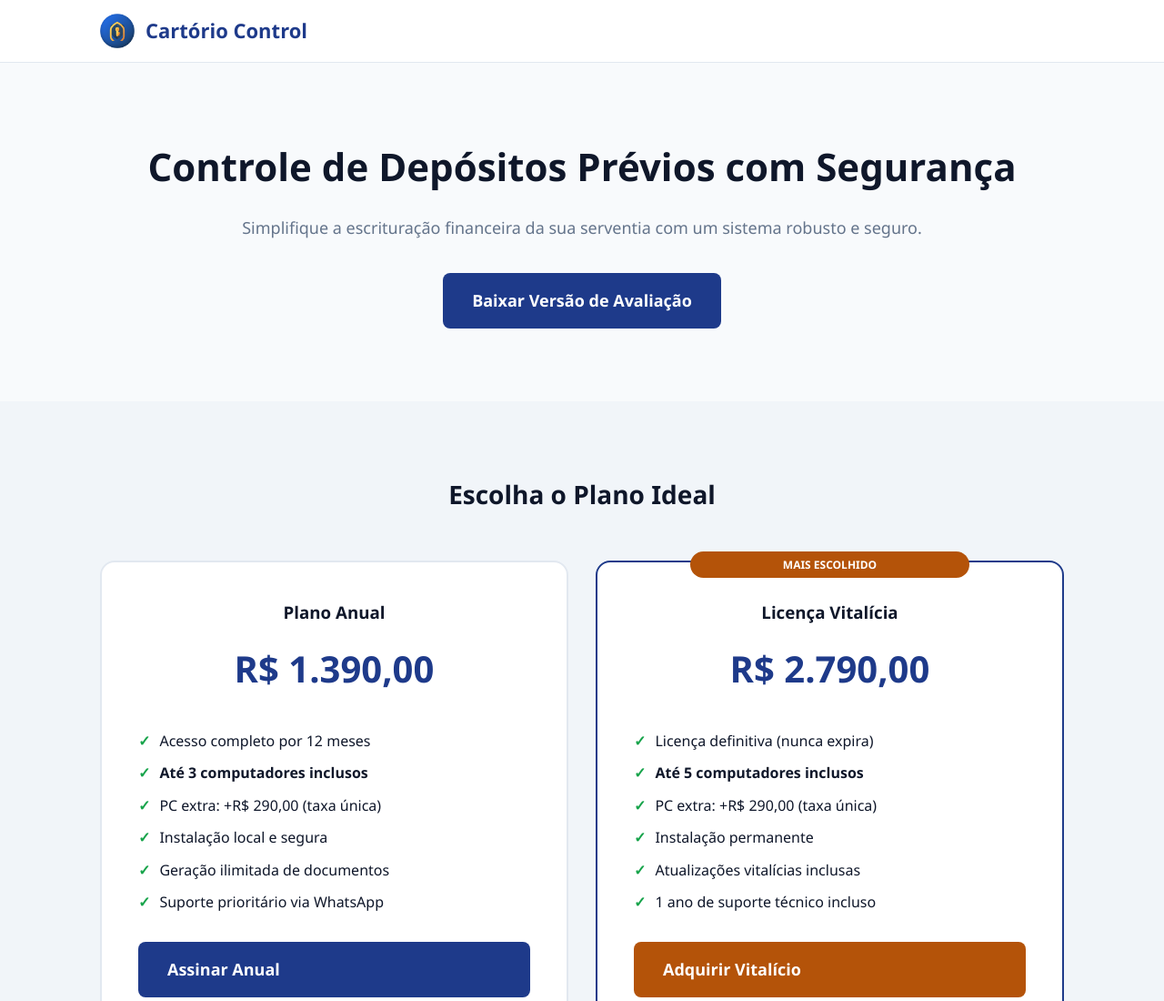
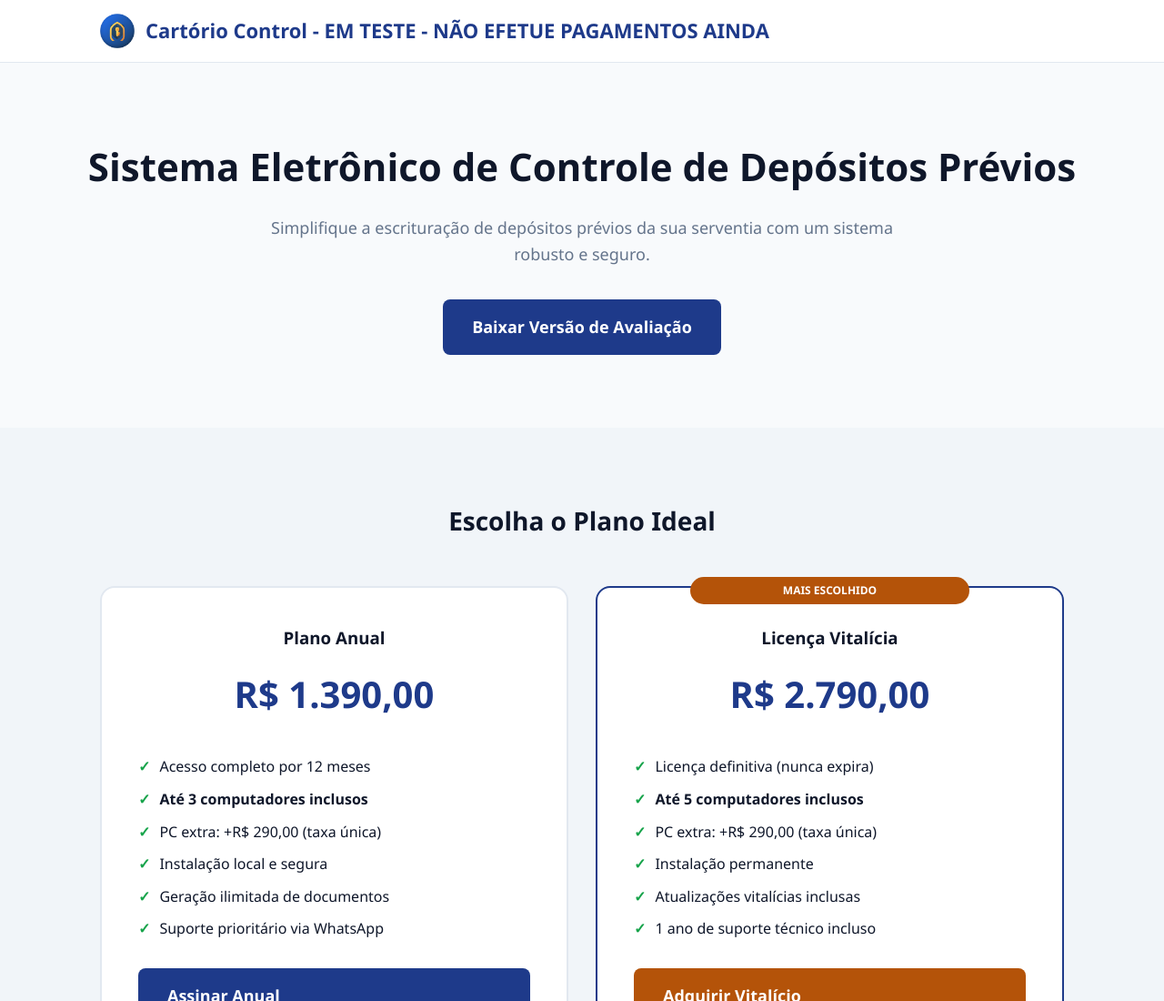
Before and after one commit to ancillasys/ancillasys, a plain HTML site: page index.html in a window 1280 px wide. Shown: the top 1100 px of the page at 91% size. Drawn offline with Linux system fonts and the light colour scheme.

Commit message:
Update index.html

```diff
--- a/index.html
+++ b/index.html
@@ -62,15 +62,15 @@
         <div class="container header-flex">
             <div class="logo">
                 <img src="logo.png" alt="Logo">
-                <span>Cartório Control</span>
+                <span>Cartório Control - EM TESTE - NÃO EFETUE PAGAMENTOS AINDA</span>
             </div>
         </div>
     </header>
 
     <main>
         <section class="container hero">
-            <h1>Controle de Depósitos Prévios com Segurança</h1>
-            <p>Simplifique a escrituração financeira da sua serventia com um sistema robusto e seguro.</p>
+            <h1>Sistema Eletrônico de Controle de Depósitos Prévios</h1>
+            <p>Simplifique a escrituração de depósitos prévios da sua serventia com um sistema robusto e seguro.</p>
             <a href="https://github.com/ancillasys/ancillasys/releases/download/v1.0.0/Cartorio.Control.Setup.1.0.0.exe" class="btn-download">Baixar Versão de Avaliação</a>
         </section>
 
```
